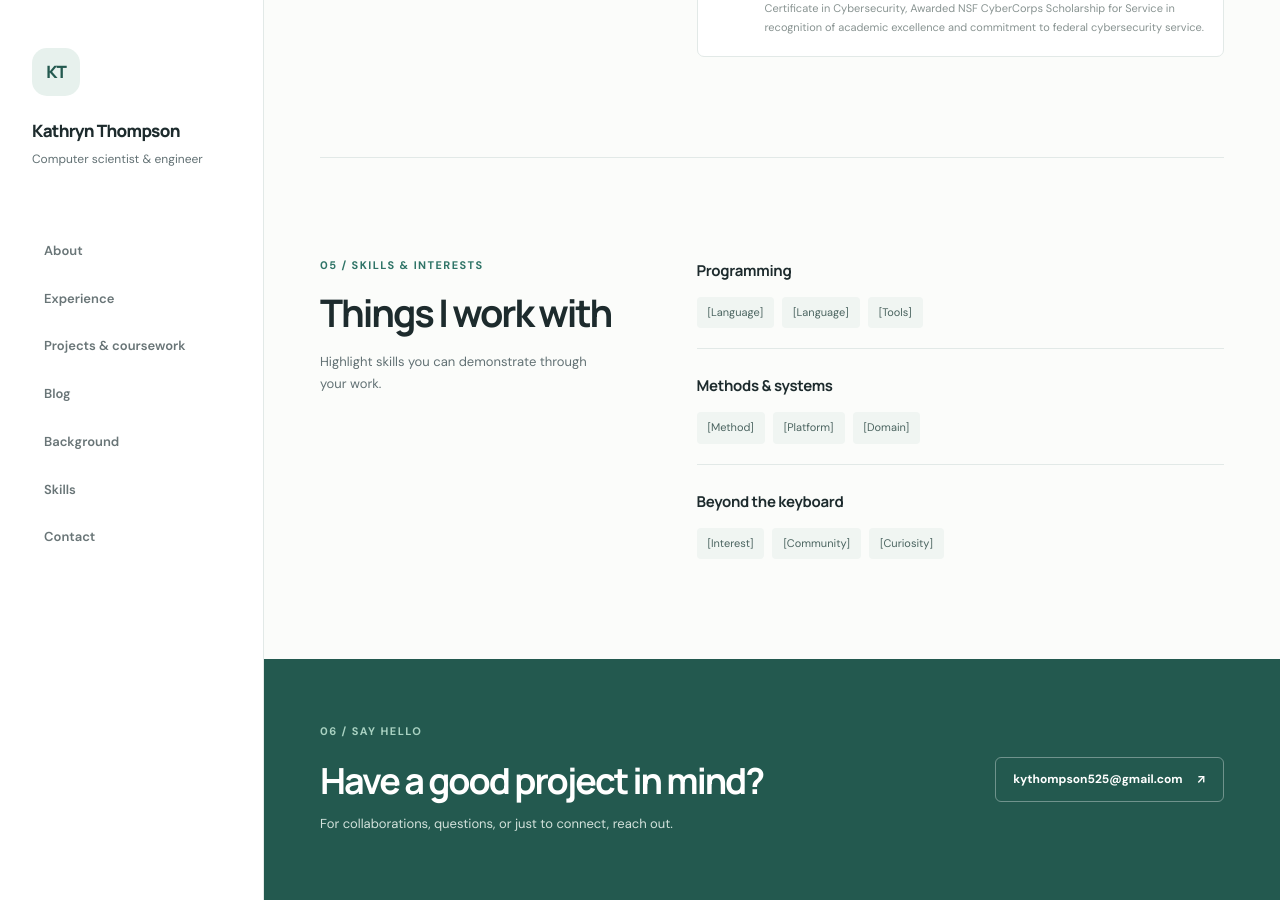
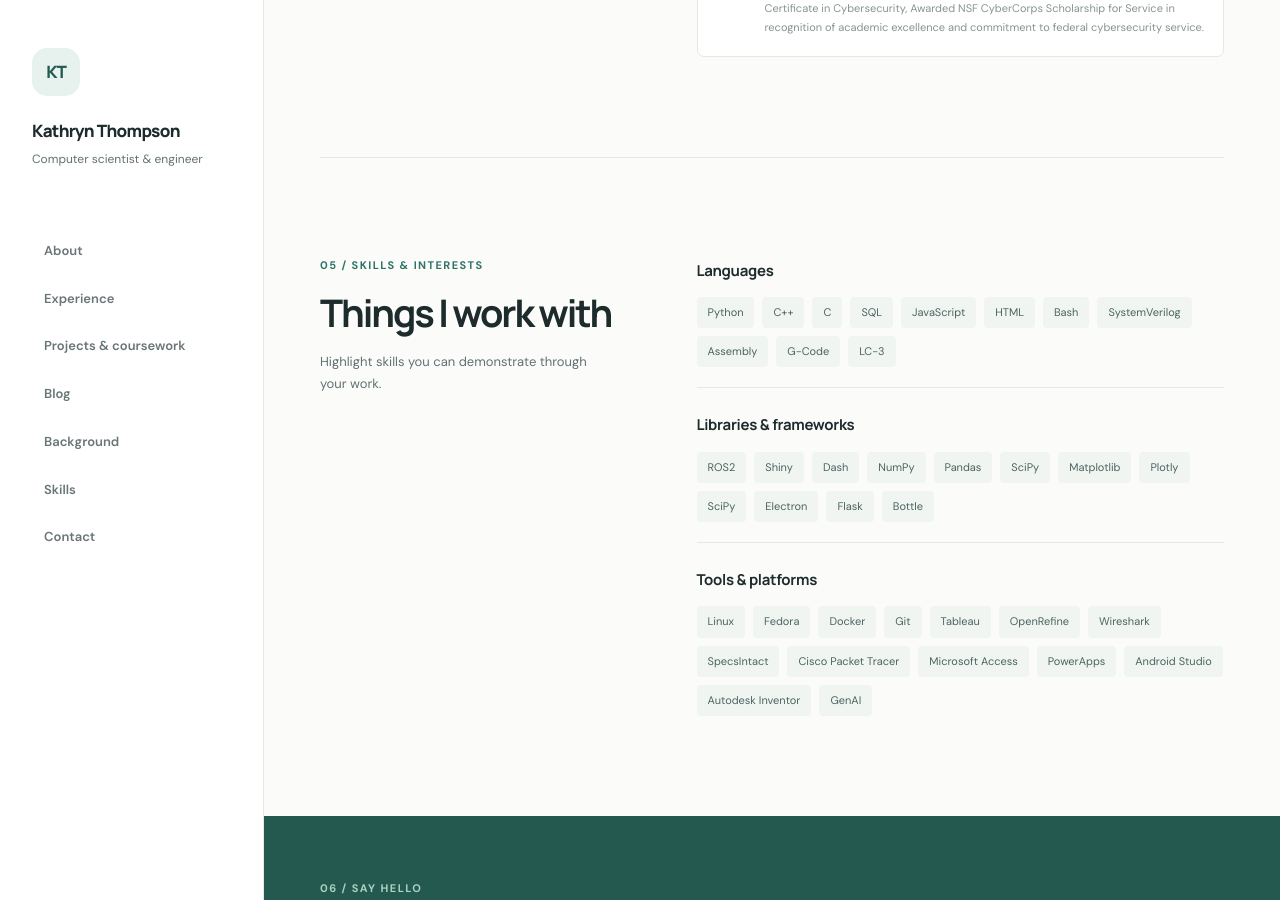
Before and after one commit to kyt325/KathrynThompson.github.io, a Jekyll site: the page index.html, which Jekyll copies as it is, in a window 1280 px wide and 900 px high, scrolled down 5355 px. Built offline with Jekyll 4.4.1, drawn with Linux system fonts in a browser that asks for light colours.

Commit message:
Check skills

```diff
--- a/index.html
+++ b/index.html
@@ -194,11 +194,26 @@
         <h2 id="skills-title">Things I work with</h2>
         <p class="section-hint">Highlight skills you can demonstrate through your work.</p>
       </div>
+
       <div class="skills-groups">
-        <!-- TEMPLATE: Add or remove groups and skill chips to fit your experience. -->
-        <div class="skill-group"><h3>Programming</h3><ul class="skill-list"><li>[Language]</li><li>[Language]</li><li>[Tools]</li></ul></div>
-        <div class="skill-group"><h3>Methods &amp; systems</h3><ul class="skill-list"><li>[Method]</li><li>[Platform]</li><li>[Domain]</li></ul></div>
-        <div class="skill-group"><h3>Beyond the keyboard</h3><ul class="skill-list"><li>[Interest]</li><li>[Community]</li><li>[Curiosity]</li></ul></div>
+        <div class="skill-group">
+          <h3>Languages</h3>
+          <ul class="skill-list">
+            <li>Python</li><li>C++</li><li>C</li><li>SQL</li><li>JavaScript</li><li>HTML</li><li>Bash</li><li>SystemVerilog</li><li>Assembly</li><li>G-Code</li><li>LC-3</li>
+          </ul>
+        </div>
+        <div class="skill-group">
+          <h3>Libraries & frameworks</h3>
+          <ul class="skill-list">
+            <li>ROS2</li><li>Shiny</li><li>Dash</li><li>NumPy</li><li>Pandas</li><li>SciPy</li><li>Matplotlib</li><li>Plotly</li><li>SciPy</li><li>Electron</li><li>Flask</li><li>Bottle</li>
+          </ul>
+        </div>
+        <div class="skill-group">
+          <h3>Tools & platforms</h3>
+          <ul class="skill-list">
+            <li>Linux</li><li>Fedora</li><li>Docker</li><li>Git</li><li>Tableau</li><li>OpenRefine</li><li>Wireshark</li><li>SpecsIntact</li><li>Cisco Packet Tracer</li><li>Microsoft Access</li><li>PowerApps</li><li>Android Studio</li><li>Autodesk Inventor</li><li>GenAI</li>
+          </ul>
+        </div>
       </div>
     </section>
 
```
